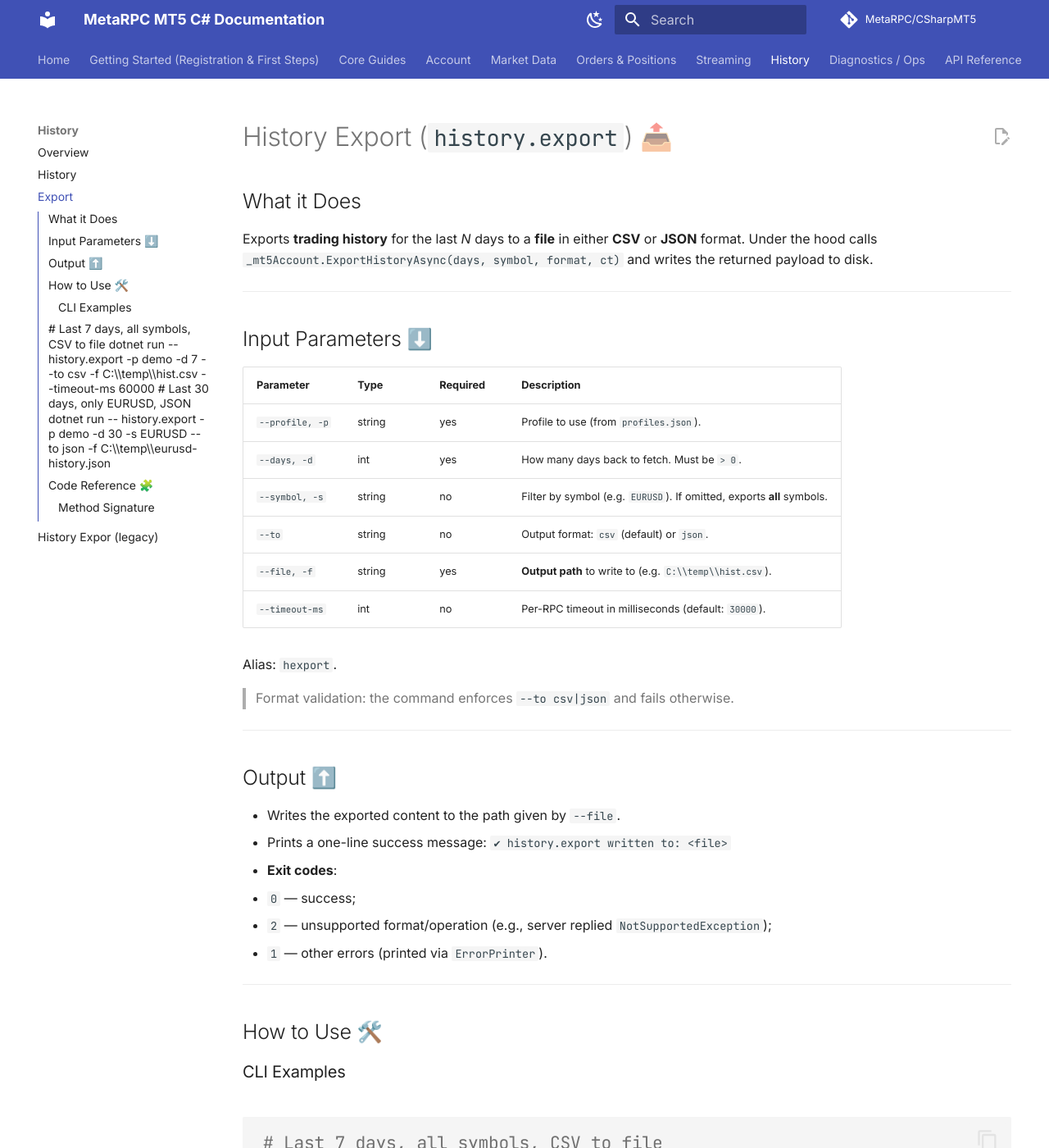
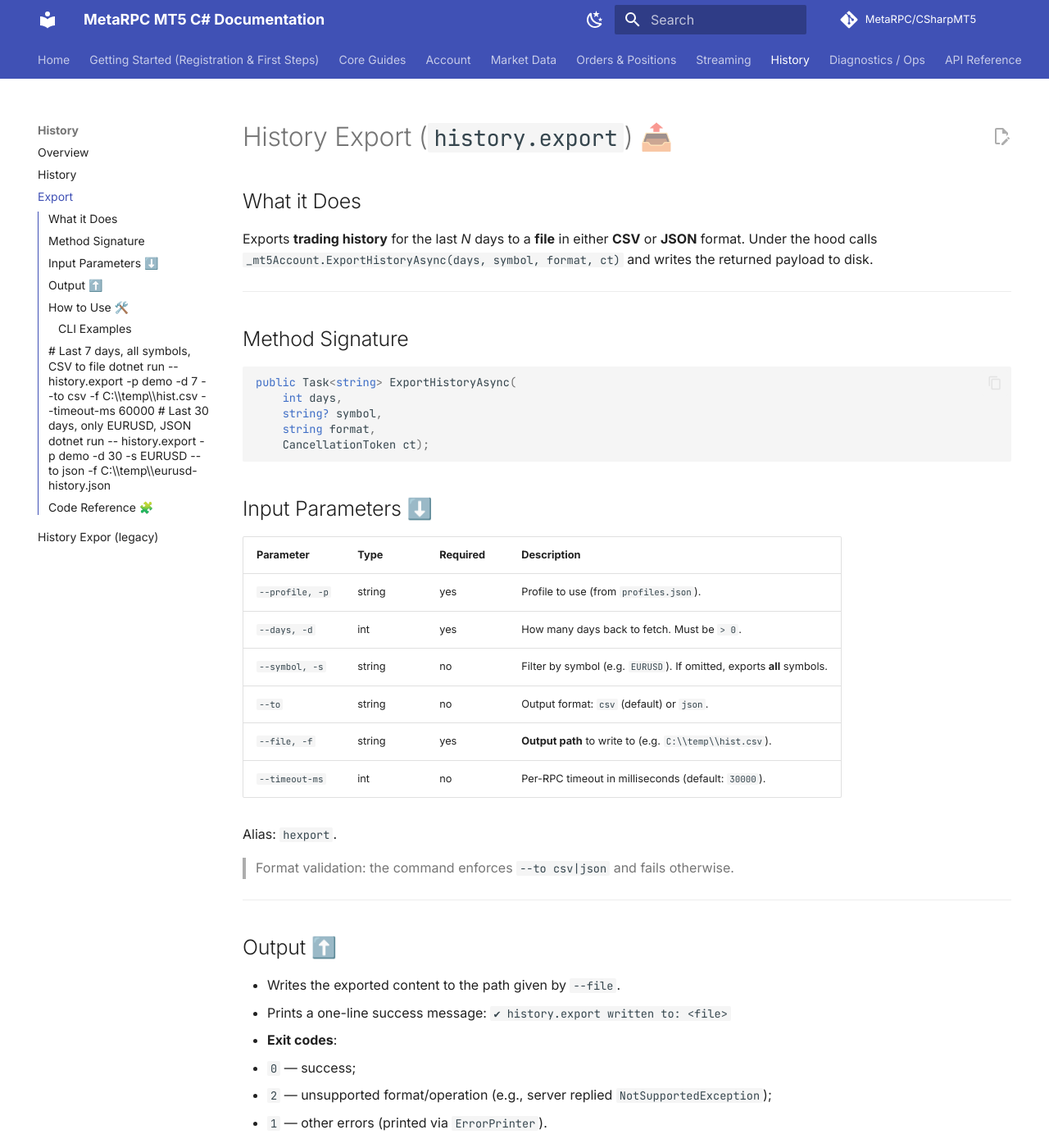
Before and after one commit to MetaRPC/CSharpMT5, an MkDocs documentation site: the page built from docs/History/History_export.md, in a window 1280 px wide and 1400 px high. Shown: the whole window at 82% size. Built offline with MkDocs 1.6.1 and Material for MkDocs 9.7.7, drawn with Linux system fonts in a browser that asks for light colours; comment, search, counter and statistics services are not loaded; some of the changed text lies outside the part shown.

Commit message:
Update History_export.md

````diff
--- a/docs/History/History_export.md
+++ b/docs/History/History_export.md
@@ -6,6 +6,15 @@ Exports **trading history** for the last *N* days to a **file** in either **CSV*
 Under the hood calls `_mt5Account.ExportHistoryAsync(days, symbol, format, ct)` and writes the returned payload to disk.
 
 ---
+## Method Signature
+
+```csharp
+public Task<string> ExportHistoryAsync(
+    int days,
+    string? symbol,
+    string format,
+    CancellationToken ct);
+```
 
 ## Input Parameters ⬇️
 
@@ -57,13 +66,3 @@ var data = await _mt5Account.ExportHistoryAsync(days, symbol, to, CancellationTo
 System.IO.File.WriteAllText(file, data);
 Console.WriteLine($"\u2714 history.export written to: {file}");
 ```
-
-### Method Signature
-
-```csharp
-public Task<string> ExportHistoryAsync(
-    int days,
-    string? symbol,
-    string format,
-    CancellationToken ct);
-```
````
